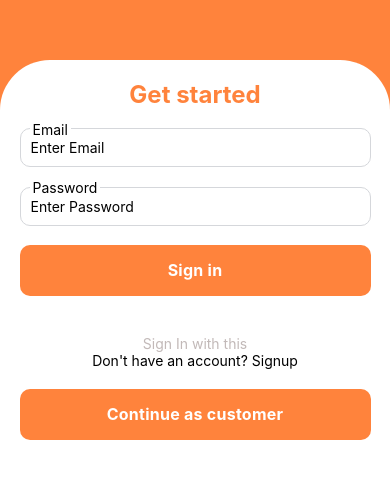
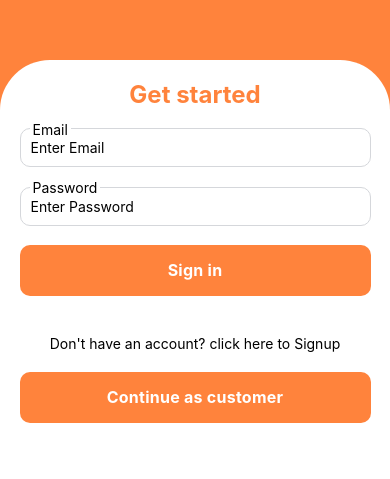
Before and after one commit to kdany25/classifiedsApp, a React Native app: screen /Login in a window 390 px wide. Shown: the part 235-714 px from the top of the page. Built offline with nearby package versions, Linux system fonts and the light colour scheme; what tailwindcss-react-native would draw is missing.

Commit message:
chore: cleaned codes

```diff
--- a/screens/Login/LoginScreen.tsx
+++ b/screens/Login/LoginScreen.tsx
@@ -22,13 +22,18 @@ import { useNavigation } from "@react-navigation/native";
 
 //Styles
 import { styles } from "./LoginScreen.style";
+import LoadingIndicator from "../../components/shared/LoadingIndicator";
 
 const LoginScreen: React.FC = () => {
 	//states
 	const [email, setEmail] = useState<string>();
 	const [password, setPassword] = useState<string>();
 	const [signPlaced, setSignedPlaced] = useState(false);
+	const [isLoading, setIsLoading] = useState<boolean>(false);
+	//navigation
 	const navigation = useNavigation();
+
+	//getting a user from state
 	const user = useSelector((state: any) => state.user.currentUser?._id);
 
 	//hide header
@@ -40,6 +45,7 @@ const LoginScreen: React.FC = () => {
 	const dispatch = useDispatch();
 
 	const handleClick = () => {
+		setIsLoading(true);
 		login(dispatch, { email, password });
 		setSignedPlaced(true);
 	};
@@ -58,6 +64,7 @@ const LoginScreen: React.FC = () => {
 	//navigate after logging in
 	useEffect(() => {
 		if (user) {
+			setIsLoading(false);
 			//@ts-ignore
 			navigation.navigate("Home");
 		}
@@ -103,6 +110,9 @@ const LoginScreen: React.FC = () => {
 				</View>
 				{/* Sign in button */}
 				<View style={{ alignItems: "center" }}>
+					{isLoading ? (
+						<LoadingIndicator />
+					) : (
 						<Pressable
 							style={styles.button}
 							//@ts-ignore
@@ -110,8 +120,9 @@ const LoginScreen: React.FC = () => {
 						>
 							<Text style={styles.text}>{"Sign in"}</Text>
 						</Pressable>
+					)}
 				</View>
-				<Text style={styles.signInText}>Sign In with this</Text>
+				<Text style={styles.signInText}></Text>
 
 				{/* SignUp */}
 
@@ -120,7 +131,7 @@ const LoginScreen: React.FC = () => {
 					onPress={() => navigation.navigate("Signup")}
 				>
 					<Text style={styles.signUpText}>
-						Don't have an account? Signup
+						Don't have an account? click here to Signup
 					</Text>
 				</TouchableOpacity>
 
--- a/screens/signup/SIgnUp.tsx
+++ b/screens/signup/SIgnUp.tsx
@@ -1,12 +1,6 @@
 //Dependencies
 import React, { useState } from "react";
-import {
-	View,
-	Text,
-	SafeAreaView,
-	TextInput,
-	Pressable,
-} from "react-native";
+import { View, Text, SafeAreaView, TextInput, Pressable } from "react-native";
 import { useNavigation } from "@react-navigation/native";
 import axios from "axios";
 import Toast from "react-native-toast-message";
@@ -16,10 +10,12 @@ import { styles } from "./Signup.styles";
 
 //interfaces
 import { IuserProps } from "../../interfaces/signUp.interface";
+import LoadingIndicator from "../../components/shared/LoadingIndicator";
 
 const SignUp: React.FC = () => {
 	//States
 	const [inputs, setInputs] = useState({});
+	const [isLoading, setIsLoading] = useState<boolean>(false);
 
 	//navigation
 	const navigation = useNavigation();
@@ -55,6 +51,7 @@ const SignUp: React.FC = () => {
 
 	//Api call for creating product
 	const onSave = async () => {
+		setIsLoading(true);
 		await axios
 			.post<IuserProps>(
 				"https://classfiedbackend.herokuapp.com/api/auth/register",
@@ -62,12 +59,14 @@ const SignUp: React.FC = () => {
 			)
 			.then((res) => {
 				if (res.data.firstName) {
+					setIsLoading(false);
 					showSuccessMessage();
 					//@ts-ignore
 					setTimeout(() => navigation.navigate("Login"), 3000);
 				}
 			})
 			.catch((error) => {
+				setIsLoading(false);
 				console.log(inputs);
 				showErrorMessage();
 			});
@@ -149,14 +148,20 @@ const SignUp: React.FC = () => {
 
 					{/* Creating account button */}
 					<View style={{ marginTop: "10%" }}>
+						{isLoading ? (
+							<LoadingIndicator />
+						) : (
 							<Pressable
 								style={styles.button}
 								onPress={() => {
 									onSave();
 								}}
 							>
-							<Text style={{ color: "#fff" }}>{"Sign Up"}</Text>
+								<Text style={{ color: "#fff" }}>
+									{"Sign Up"}
+								</Text>
 							</Pressable>
+						)}
 					</View>
 				</View>
 			</View>
```
Lines whose indentation alone changed are shown as unchanged.
